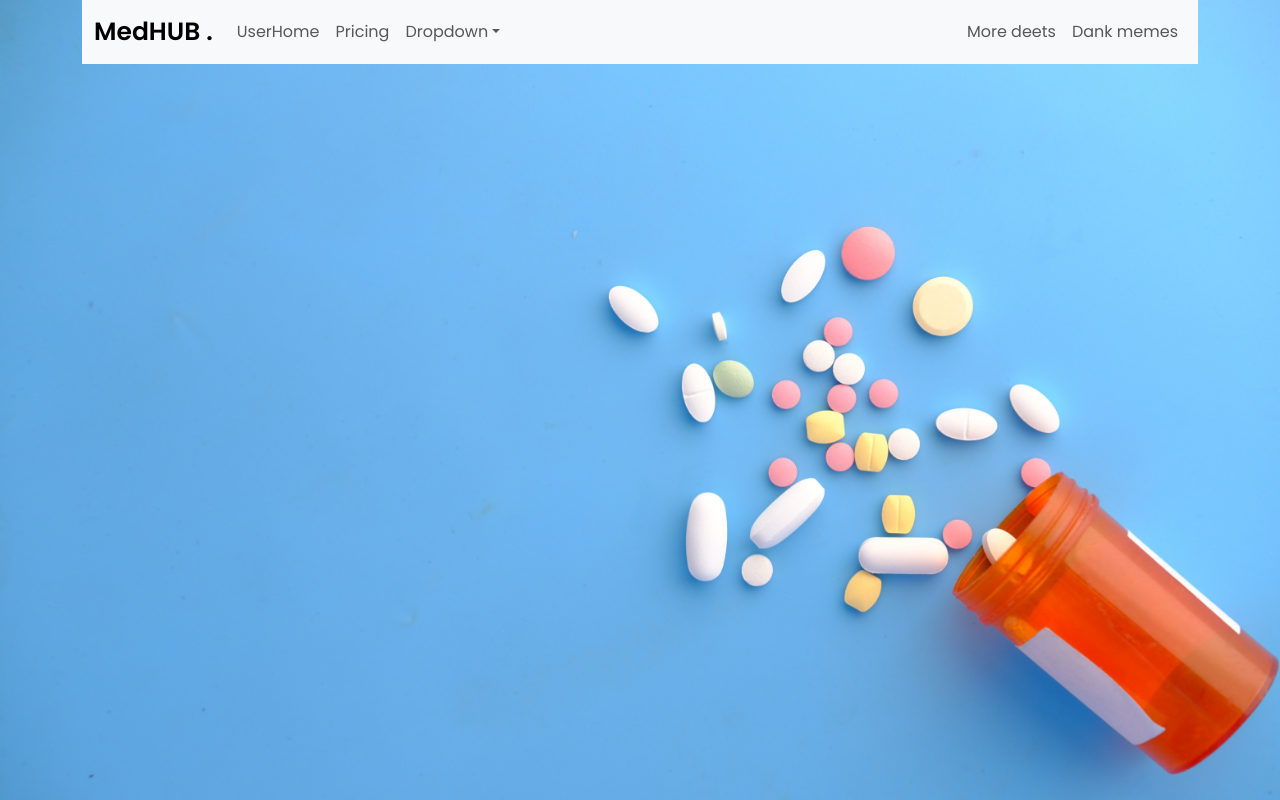
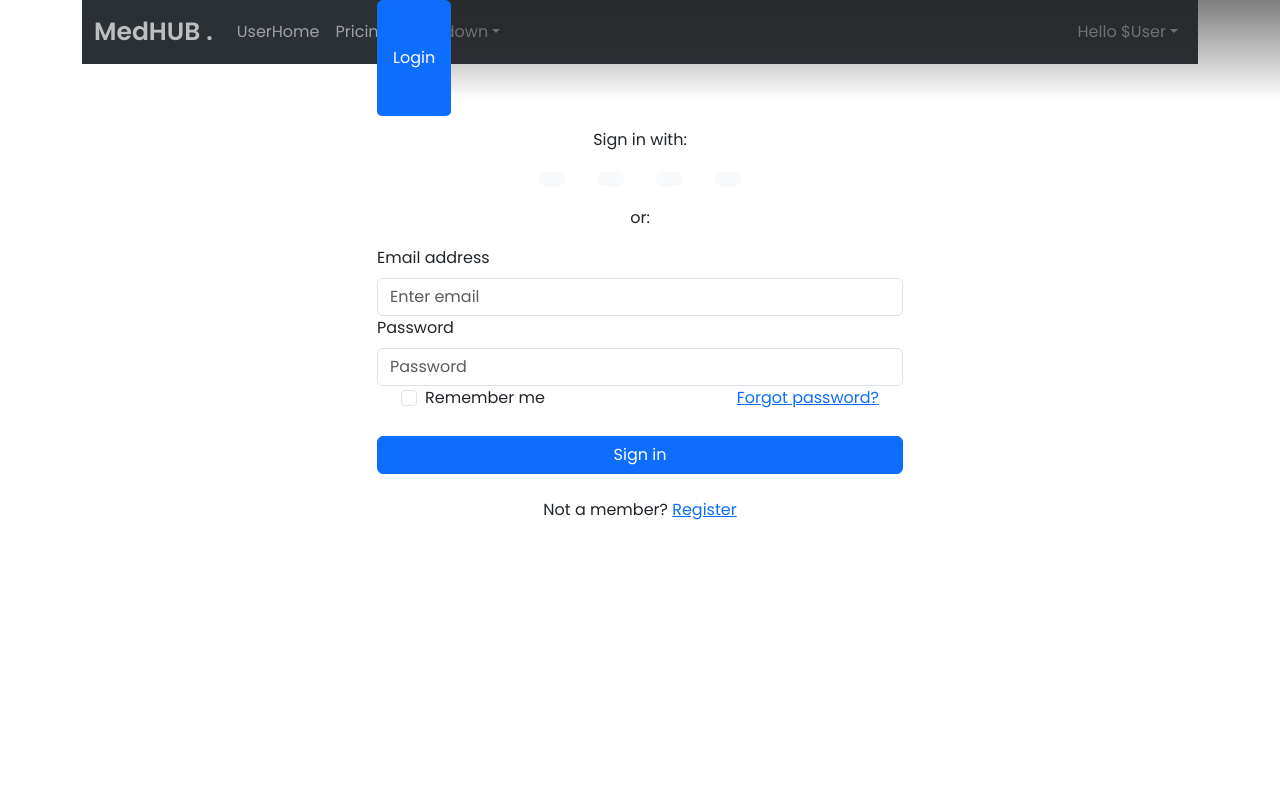
Before and after one commit to Rizin4/Dr.Assist, a React (Create React App) app in the folder Frontend/frontend/: page /LoginSignup in a window 1280 px wide. Built offline with nearby package versions, Linux system fonts and the light colour scheme.

Commit message:
add user home,reimplemented navbar ,login signup slightly messed up,will fix asap

```diff
--- a/Frontend/frontend/package.json
+++ b/Frontend/frontend/package.json
@@ -3,6 +3,10 @@
   "version": "0.1.0",
   "private": true,
   "dependencies": {
+    "@emotion/react": "^11.11.4",
+    "@emotion/styled": "^11.11.5",
+    "@mui/icons-material": "^5.15.15",
+    "@mui/material": "^5.15.15",
     "@testing-library/jest-dom": "^5.17.0",
     "@testing-library/react": "^13.4.0",
     "@testing-library/user-event": "^13.5.0",
--- a/Frontend/frontend/src/App.js
+++ b/Frontend/frontend/src/App.js
@@ -7,6 +7,8 @@ import DoctorInfo from './pages/DoctorInfo';
 import { Routes,Route } from 'react-router-dom';
 import ChatInt from './pages/ChatInt';
 import UserHome from './pages/UserHome';
+import Login from './pages/Login';
+import Signup from './pages/Signup';
 
 
 
@@ -18,7 +20,8 @@ function App() {
       <NaviBar/>
       <switch>
     <Routes>
-      <Route path="/" element={<LoginSignup />} />
+      <Route path="/" element={<Login />} />
+      <Route path="/LoginSignup" element={<LoginSignup />} />
       <Route path="/UserInfo" element={<UserInfo />} />
       <Route path="/DoctorInfo" element={<DoctorInfo />} />
       <Route path="/Chat" element={<ChatInt/>} />
--- a/Frontend/frontend/src/pages/LoginSignup.jsx
+++ b/Frontend/frontend/src/pages/LoginSignup.jsx
@@ -1,161 +1,164 @@
-import React from "react";
-import './LoginSignup.css';
-import 'boxicons'
-import { Link } from "react-router-dom";
+import React, { useState } from 'react';
+import {
+    Container,
+    Row,
+    Col,
+    Form,
+    Button,
+    InputGroup,
+    FormControl,
+    Nav,
+    Tab,
+} from 'react-bootstrap';
 
 const LoginSignup = () => {
+    const [email, setEmail] = useState('');
+    const [password, setPassword] = useState('');
+    const [isLogin, setIsLogin] = useState(true);
+
+    const handleEmailChange = (e) => {
+        setEmail(e.target.value);
+    };
+
+    const handlePasswordChange = (e) => {
+        setPassword(e.target.value);
+    };
+
+    const handleSubmit = (e) => {
+        e.preventDefault();
+        // Add login/signup logic here
+    };
+
+    const [activeTab, setActiveTab] = useState('login');
+
+    const handleTabChange = (tab) => {
+        setActiveTab(tab);
+    };
+
     return (
         <div>
- <script src="https://unpkg.com/boxicons@2.1.4/dist/boxicons.js"></script>
-         <div className="wrapper">
-    <nav className="nav">
-        <div className="nav-logo">
-            <p>MedHUB .</p>
-        </div>
-        <div className="nav-menu" id="navMenu">
-            <ul>
-            <li><Link to="/UserHome" exact className="link">HomeUser</Link></li>
-                <li><Link to="/Navbar" className="link">navbarcheck</Link></li>
-                <li><Link to="/DoctorInfo" class="link">Doctor</Link></li>
-                <li><Link to="/Chat" class="link">Chat</Link></li>
-            </ul>
-        </div>
-        <div class="nav-button">
-            <button class="btn white-btn" id="loginBtn" onClick={login}>Sign In</button>
-                <button class="btn" id="registerBtn" onClick={register}>Sign Up</button>
-        </div>
-        <div class="nav-menu-btn">
-            <box-icon className="bx bx-menu" onClick={myMenuFunction}></box-icon>
-        </div>
-    </nav>
+            <Container className="p-3 my-5 d-flex flex-column w-50">
+                <Tab.Container activeKey={activeTab} onSelect={handleTabChange}>
+                    <Nav variant="pills" className="mb-3 d-flex flex-row justify-content-between">
+                        <Nav.Item>
+                            <Nav.Link eventKey="login">Login</Nav.Link>
+                        </Nav.Item>
+                        <Nav.Item>
+                            <Nav.Link eventKey="register">Register</Nav.Link>
+                        </Nav.Item>
+                    </Nav>
 
-{/* <!----------------------------- Form box ----------------------------------->     */}
-    <div class="form-box">
+                    <Tab.Content>
+                        <Tab.Pane eventKey="login">
+                            <div className="text-center mb-3">
+                                <p>Sign in with:</p>
 
-        {/* <!------------------- login form --------------------------> */}
+                                <div className="d-flex justify-content-between mx-auto" style={{ width: '40%' }}>
+                                    <Button variant="light" className="m-1" style={{ color: '#1266f1' }}>
+                                        <i className="fab fa-facebook-f"></i>
+                                    </Button>
 
-        <div class="login-container" id="login">
-            <div class="top">
-                <span>Don't have an account? <a href="#" onClick={register}>Sign Up</a></span>
-                <header>Login</header>
+                                    <Button variant="light" className="m-1" style={{ color: '#1266f1' }}>
+                                        <i className="fab fa-twitter"></i>
+                                    </Button>
+
+                                    <Button variant="light" className="m-1" style={{ color: '#1266f1' }}>
+                                        <i className="fab fa-google"></i>
+                                    </Button>
+
+                                    <Button variant="light" className="m-1" style={{ color: '#1266f1' }}>
+                                        <i className="fab fa-github"></i>
+                                    </Button>
                                 </div>
 
-            <div class="input-box">
-                <input type="text" class="input-field" placeholder="Username or Email"/>
-                <box-icon class="bx bx-user"></box-icon >
-            </div>
-            <div class="input-box">
-                <input type="password" class="input-field" placeholder="Password"/>
-                <box-icon class="bx bx-lock-alt"></box-icon>
-            </div>
-            <div class="input-box">
-                <input type="submit" class="submit" value="Sign In"/>
-             {/* <!------------------- logic to be implememented for login --------> */}
-
-            </div>
-            <div class="two-col">
-                <div class="one">
-                    <input type="checkbox" id="login-check"/>
-                    <label htmlFor="login-check"> Remember Me</label>
-                </div>
-                <div class="two">
-                    <label><a href="#">Forgot password?</a></label>
-                </div>
-            </div>
+                                <p className="text-center mt-3">or:</p>
                             </div>
 
-        {/* <!------------------- registration form --------------------------> */}
-        <div class="register-container" id="register">
-            <div class="top">
-                <span>Have an account? <a href="#" onClick={login}>Login</a></span>
-                <header>Sign Up</header>
-            </div>
-            <div class="radio-container">
-              <div class="radio-tile-group">
-                <div class="input-container">
+                            <Form>
+                                <Form.Group controlId="formEmail">
+                                    <Form.Label>Email address</Form.Label>
+                                    <Form.Control type="email" placeholder="Enter email" value={email} onChange={handleEmailChange} />
+                                </Form.Group>
 
-                  <input type="radio" id="Patient" name="radio"/>
-                  <div class="radio-tile">
-                    <box-icon class='bx bxs-user bx-lg' ></box-icon>
-                    <label for="Patient">Patient</label>
-                  </div>
+                                <Form.Group controlId="formPassword">
+                                    <Form.Label>Password</Form.Label>
+                                    <Form.Control type="password" placeholder="Password" value={password} onChange={handlePasswordChange} />
+                                </Form.Group>
+
+                                <Form.Group controlId="formRememberMe" className="d-flex justify-content-between mx-4 mb-4">
+                                    <Form.Check type="checkbox" label="Remember me" />
+                                    <a href="!#">Forgot password?</a>
+                                </Form.Group>
+
+                                <Button variant="primary" type="submit" className="mb-4 w-100" onClick={handleSubmit}>
+                                    Sign in
+                                </Button>
+                                <p className="text-center">
+                                    Not a member? <a href="#!">Register</a>
+                                </p>
+                            </Form>
+                        </Tab.Pane>
+
+                        <Tab.Pane eventKey="register">
+                            <div className="text-center mb-3">
+                                <p>Sign up with:</p>
+
+                                <div className="d-flex justify-content-between mx-auto" style={{ width: '40%' }}>
+                                    <Button variant="light" className="m-1" style={{ color: '#1266f1' }}>
+                                        <i className="fab fa-facebook-f"></i>
+                                    </Button>
+
+                                    <Button variant="light" className="m-1" style={{ color: '#1266f1' }}>
+                                        <i className="fab fa-twitter"></i>
+                                    </Button>
+
+                                    <Button variant="light" className="m-1" style={{ color: '#1266f1' }}>
+                                        <i className="fab fa-google"></i>
+                                    </Button>
+
+                                    <Button variant="light" className="m-1" style={{ color: '#1266f1' }}>
+                                        <i className="fab fa-github"></i>
+                                    </Button>
                                 </div>
 
-                <div class="input-container">
-                  <input type="radio" id="Doctor" name="radio"/>
-                  <div class="radio-tile">
-                    <box-icon class='bx bx-plus-medical bx-lg'></box-icon>
-                    <label htmlFor="Doctor">Doctor</label>
-                  </div>
+                                <p className="text-center mt-3">or:</p>
                             </div>
 
+                            <Form>
+                                <Form.Group controlId="formName">
+                                    <Form.Label>Name</Form.Label>
+                                    <Form.Control type="text" placeholder="Enter name" />
+                                </Form.Group>
+
+                                <Form.Group controlId="formUsername">
+                                    <Form.Label>Username</Form.Label>
+                                    <Form.Control type="text" placeholder="Enter username" />
+                                </Form.Group>
+
+                                <Form.Group controlId="formEmail">
+                                    <Form.Label>Email</Form.Label>
+                                    <Form.Control type="email" placeholder="Enter email" />
+                                </Form.Group>
+
+                                <Form.Group controlId="formPassword">
+                                    <Form.Label>Password</Form.Label>
+                                    <Form.Control type="password" placeholder="Password" />
+                                </Form.Group>
+
+                                <Form.Group controlId="formTerms" className="d-flex justify-content-center mb-4">
+                                    <Form.Check type="checkbox" label="I have read and agree to the terms" />
+                                </Form.Group>
+
+                                <Button variant="primary" type="submit" className="mb-4 w-100">
+                                    Sign up
+                                </Button>
+                            </Form>
+                        </Tab.Pane>
+                    </Tab.Content>
+                </Tab.Container>
+            </Container>
         </div>
-            </div>
-
-            <div class="two-forms">
-                <div class="input-box">
-                    <input type="text" class="input-field" placeholder="Firstname"/>
-                    <box-icon className="bx bx-user"></box-icon>
-                </div>
-                <div class="input-box">
-                    <input type="text" class="input-field" placeholder="Lastname"/>
-                    <box-icon className="bx bx-user"></box-icon>
-                </div>
-            </div>
-            <div className="input-box">
-                <input type="text" className="input-field" placeholder="Email"/>
-                <box-icon className="bx bx-envelope"></box-icon>
-            </div>
-            <div className="input-box">
-                <input type="password" className="input-field" placeholder="Password"/>
-                <box-icon className="bx bx-lock-alt"></box-icon>
-            </div>
-            <div class="input-box">
-                <input type="submit" class="submit" value="Register"/>
-                {/* <!------------------- logic to be implememented for register --------> */}
-            </div>
-            <div class="two-col">
-                <div class="one">
-                    <input type="checkbox" id="register-check"/>
-                    <label htmlFor="register-check"> Remember Me</label>
-                </div>
-            </div>
-        </div>
-    </div>
-</div>
-    </div>
-    )
-}
-
-function myMenuFunction() {
-    let i = document.getElementById("navMenu");
-
-    if(i.className === "nav-menu") {
-        i.className += " responsive";
-    } else {
-        i.className = "nav-menu";
-    }
-}
-
-let a = document.getElementById("loginBtn");
-let b = document.getElementById("registerBtn");
-let x = document.getElementById("login");
-let y = document.getElementById("register");
-
-function login() {
-    x.style.left = "4px";
-    y.style.right = "-520px";
-    a.className = "btn";
-    b.className += " white-btn";
-}
-
-function register() {
-    x.style.left = "-510px";
-    y.style.right = "5px";
-    a.className = "btn";
-    b.className += " white-btn";
-    x.style.opacity = 0;
-    y.style.opacity = 1;
-}
+    );
+};
 
   export default LoginSignup;
--- a/Frontend/frontend/src/pages/NaviBar.css
+++ b/Frontend/frontend/src/pages/NaviBar.css
@@ -33,7 +33,7 @@ body{
     z-index: 100;
 }
 .nav-logo {
-    color: rgb(0, 0, 0);
+    color: rgb(190, 190, 190);
     font-size: 25px;
     font-weight: 600;
 }
--- a/Frontend/frontend/src/pages/NaviBar.jsx
+++ b/Frontend/frontend/src/pages/NaviBar.jsx
@@ -1,13 +1,38 @@
+import { useState  } from "react";
+import { Link , useLocation, useNavigate } from "react-router-dom";
 import Container from 'react-bootstrap/Container';
 import Nav from 'react-bootstrap/Nav';
 import Navbar from 'react-bootstrap/Navbar';
 import NavDropdown from 'react-bootstrap/NavDropdown';
 import './NaviBar.css';
-import { Link } from "react-router-dom";
 
-function CollapsibleExample() {
+
+
+const Navibar = () => {
+
+
+    const navigate = useNavigate();
+    const location = useLocation();
+    const isAuth = localStorage.getItem("isAuth") === "true";
+    const userName = localStorage.getItem("userName") ;
+
+
+
+    const handleLogout = () => {
+      localStorage.removeItem("isAuth");
+      localStorage.removeItem("userName");
+      navigate("/");
+    };
+
+    const handleSignIn = () => {
+      navigate("/");
+    };
+
+
+
+
   return (
-    <Navbar collapseOnSelect expand="lg" className="bg-body-tertiary">
+    <Navbar collapseOnSelect expand="lg" className="bg-body-tertiary" data-bs-theme="dark">
       <Container>
         <Navbar.Brand as={Link} to="/" exact className='nav-logo'>MedHUB  .</Navbar.Brand>
         <Navbar.Toggle aria-controls="responsive-navbar-nav" />
@@ -27,16 +52,40 @@ function CollapsibleExample() {
               </NavDropdown.Item>
             </NavDropdown>
           </Nav>
-          <Nav>
-            <Nav.Link href="#deets">More deets</Nav.Link>
-            <Nav.Link eventKey={2} href="#memes">
-              Dank memes
-            </Nav.Link>
+          {location.pathname === "/" || location.pathname === "/Signup" ? (
+            <>
+
+            <Nav>
+                <Nav.Link as={Link} to="/Signup">
+                 Sign Up
+                </Nav.Link>
+
+              <Nav.Link as={Link} to="/" onClick={handleSignIn}>
+                Sign In
+                </Nav.Link>
+            </Nav>
+            </>
+            ): (
+              <>
+              <Nav>
+          <NavDropdown title="Hello $User" id="basic-nav-dropdown">
+              <NavDropdown.Item href="#action/3.1">Edit Profile</NavDropdown.Item>
+              <NavDropdown.Item href="#action/3.2">
+                Past Summaries
+              </NavDropdown.Item>
+              <NavDropdown.Item href="#action/3.3">Something</NavDropdown.Item>
+              <NavDropdown.Divider />
+              <NavDropdown.Item onClick={handleLogout}>
+                Log Out
+              </NavDropdown.Item>
+            </NavDropdown>
           </Nav>
+          </>
+          )}
         </Navbar.Collapse>
       </Container>
     </Navbar>
   );
-}
+};
 
-export default CollapsibleExample;
+export default Navibar;
--- a/Frontend/frontend/src/pages/UserInfo.jsx
+++ /dev/null
@@ -1,7 +0,0 @@
-export default function UserInfo() {
-    return (
-        <div>
-            <h1>User</h1>
-        </div>
-    )
-}
```
Also changed, not shown: Frontend/frontend/src/components/regexValidator.jsx (added, +12 -0 lines), 1 other file (tests, documents, lock files or other folders). Lines whose indentation alone changed are shown as unchanged.
